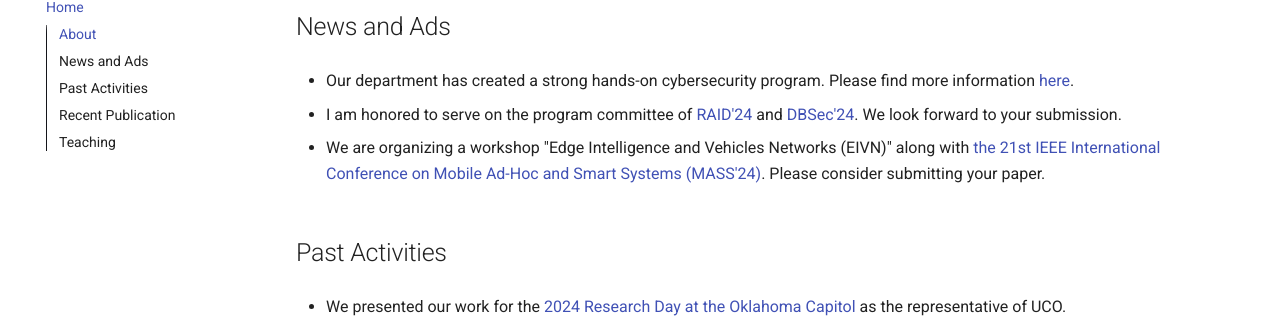
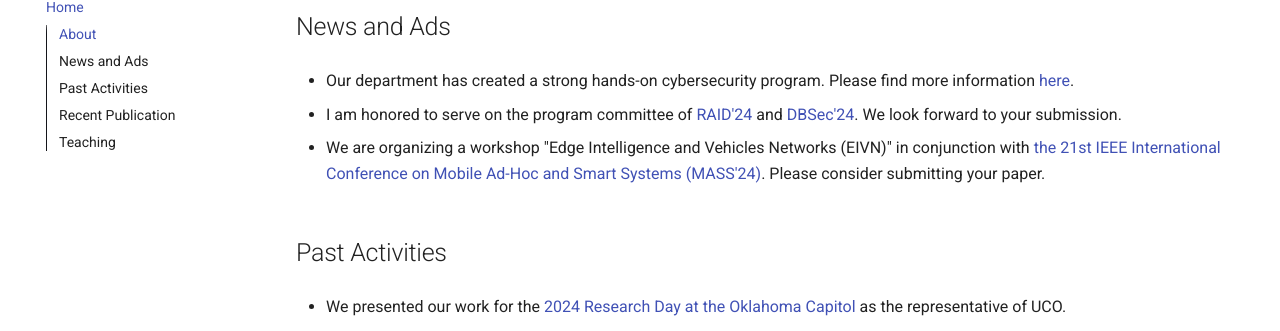
Before and after one commit to fzuo/homepage, an MkDocs documentation site: the page built from docs/index.md, in a window 1280 px wide and 900 px high, scrolled down 652 px. Shown: the part 122-453 px from the top of the window. Built offline with MkDocs 1.6.1 and Material for MkDocs 9.7.7, drawn with Linux system fonts in a browser that asks for light colours.

Commit message:
Updating files

```diff
--- a/docs/index.md
+++ b/docs/index.md
@@ -56,7 +56,7 @@ My main research interest is <b>System and Software Security</b>, with a focus o
 
 - I am honored to serve on the program committee of <a href="https://raid2024.github.io/">RAID'24</a> and <a href="https://dbsec2024.github.io/">DBSec'24</a>. We look forward to your submission.
 
-- We are organizing a workshop "Edge Intelligence and Vehicles Networks (EIVN)" along with <a href="https://sites.google.com/view/ieee-mass-2024/home">the 21st IEEE International Conference on Mobile Ad-Hoc and Smart Systems (MASS'24)</a>. Please consider submitting your paper.
+- We are organizing a workshop "Edge Intelligence and Vehicles Networks (EIVN)" in conjunction with <a href="https://sites.google.com/view/ieee-mass-2024/home">the 21st IEEE International Conference on Mobile Ad-Hoc and Smart Systems (MASS'24)</a>. Please consider submitting your paper.
 
 
 ## Past Activities
```
